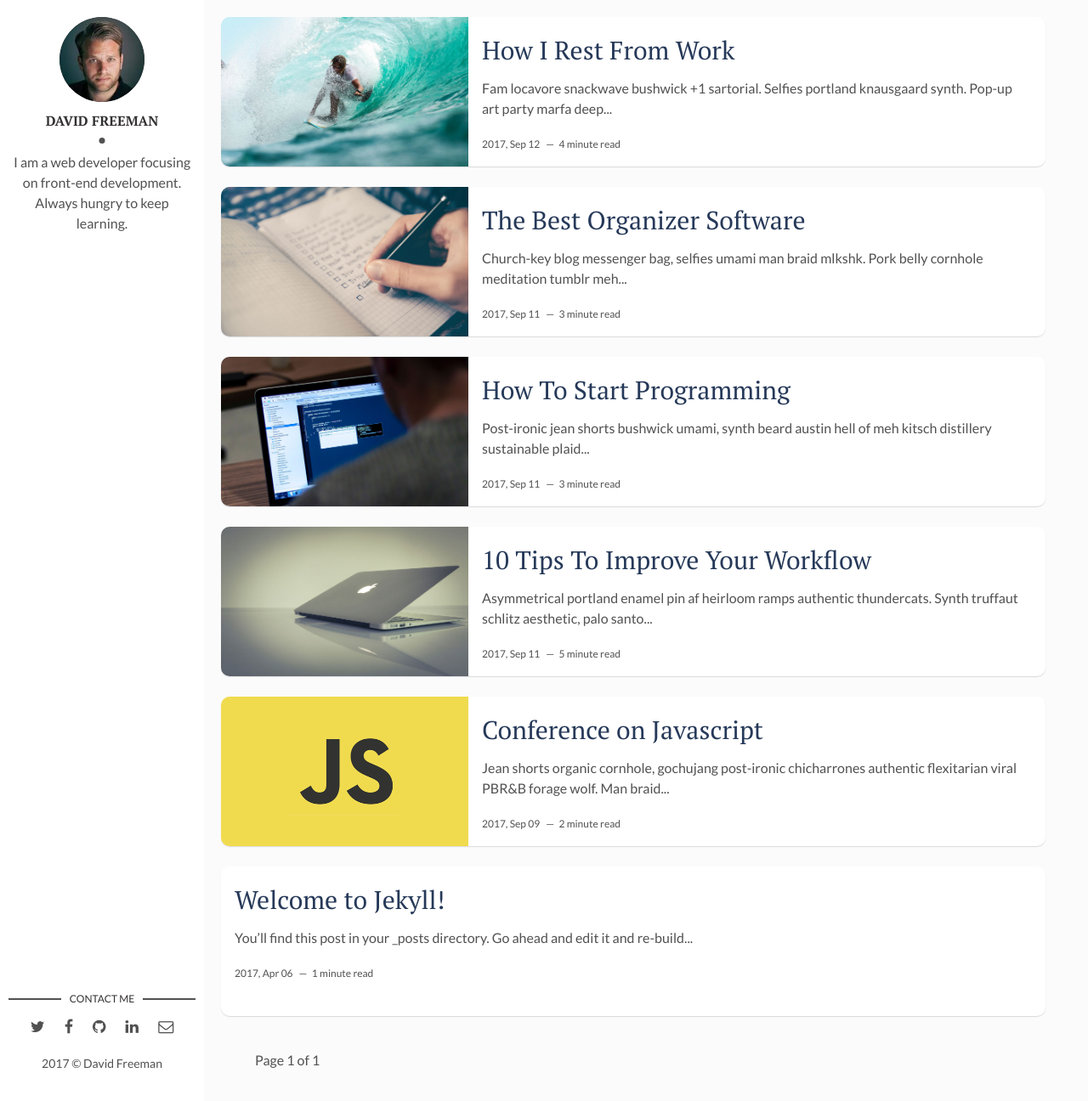
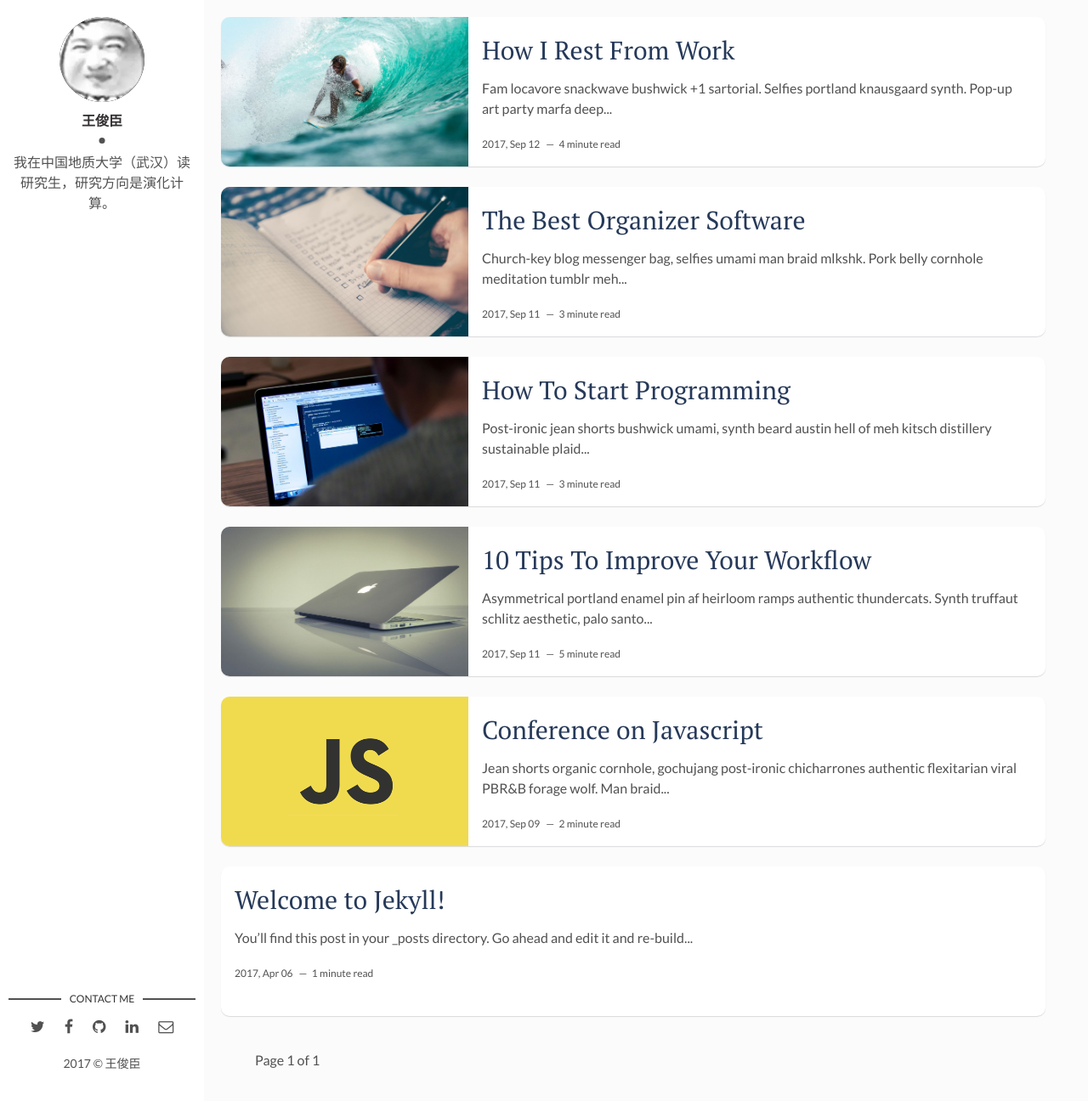
Before and after one commit to WangJunChen567/WangJunChen567.github.io, a Jekyll site: the page built from index.html, in a window 1280 px wide and 1296 px high. Shown: the whole window at 85% size. Built offline with Jekyll 4.4.1, drawn with Linux system fonts in a browser that asks for light colours; the list of posts is cut into pages by our own code.

Commit message:
customize

```diff
--- a/_config.yml
+++ b/_config.yml
@@ -1,25 +1,25 @@
-title: Hello, world! I'm David Freeman
+title: 王俊臣的个人主页
 description: > # this means to ignore newlines until "baseurl:"
   Write an awesome description for your new site here. You can edit this
   line in _config.yml. It will appear in your document head meta (for
   Google search results) and in your feed.xml site description.
 permalink: ':title/'
-baseurl: "/flexible-jekyll" # the subpath of your site, e.g. /blog
+baseurl: "" # the subpath of your site, e.g. /blog
 url: "" # the base hostname & protocol for your site, e.g. http://example.com
 site-twitter: #if your site has a twitter account, enter it here
 
 # Author Settings
-author: David Freeman # add your name
-author-img: david-freeman.jpg # add your photo
-about-author: I am a web developer focusing on front-end development. Always hungry to keep learning. # add description
+author: 王俊臣 # add your name
+author-img: profile-photo.jpg # add your photo
+about-author: 我在中国地质大学（武汉）读研究生，研究方向是演化计算。 # add description
 twitter: # add your Twitter handle
 facebook: # add your Facebook handle
-github: artemsheludko # add your Github handle
+github: WangJunChen567 # add your Github handle
 linkedin: # add your Linkedin handle
 email: # add your Email address
 
 # Disqus
-discus-identifier: mr-brown # add your discus identifier
+discus-identifier: JC-Wang # add your discus identifier
 
 # Tracker
 analytics: # Google Analytics
--- a/_layouts/default.html
+++ b/_layouts/default.html
@@ -1,5 +1,5 @@
 <!DOCTYPE html>
-<html lang="en">
+<html>
 {% include head.html %}
 <body>
 
```
Also changed, not shown: assets/img/profile-photo.jpg (added).
